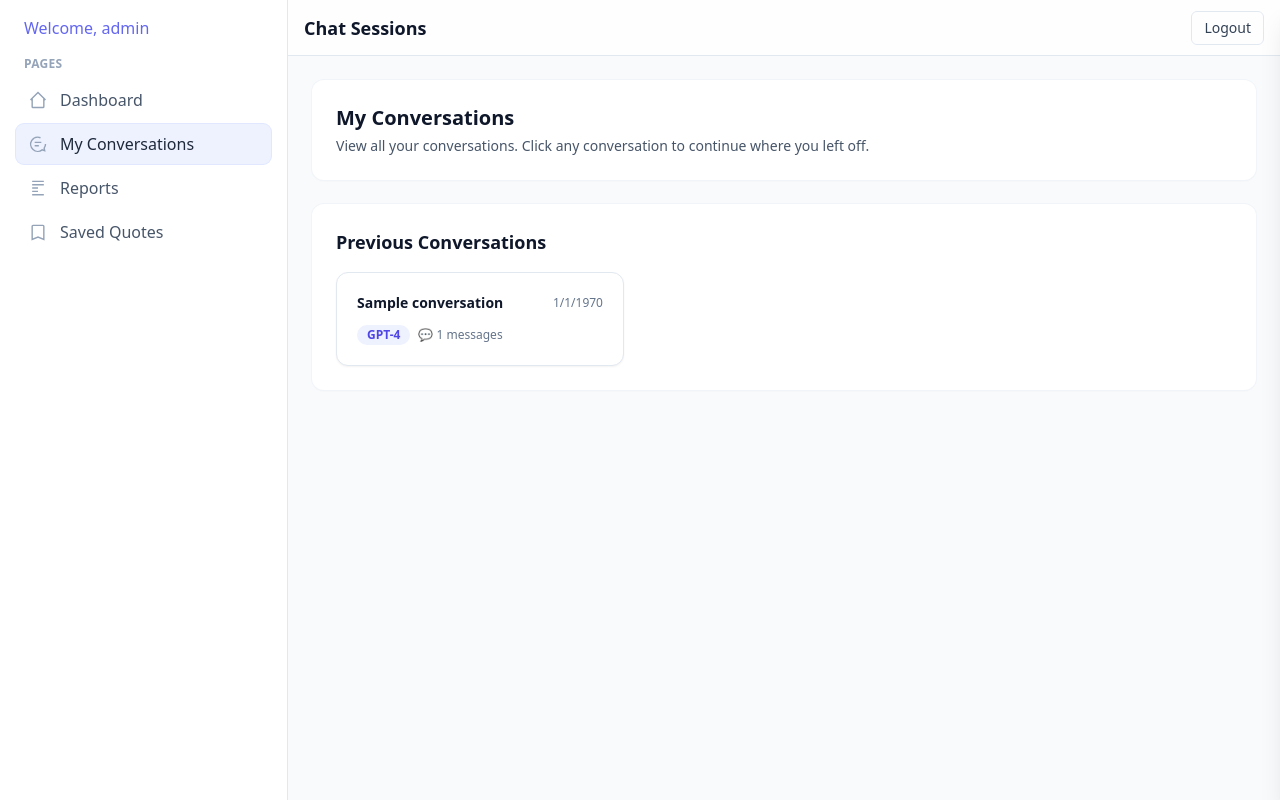
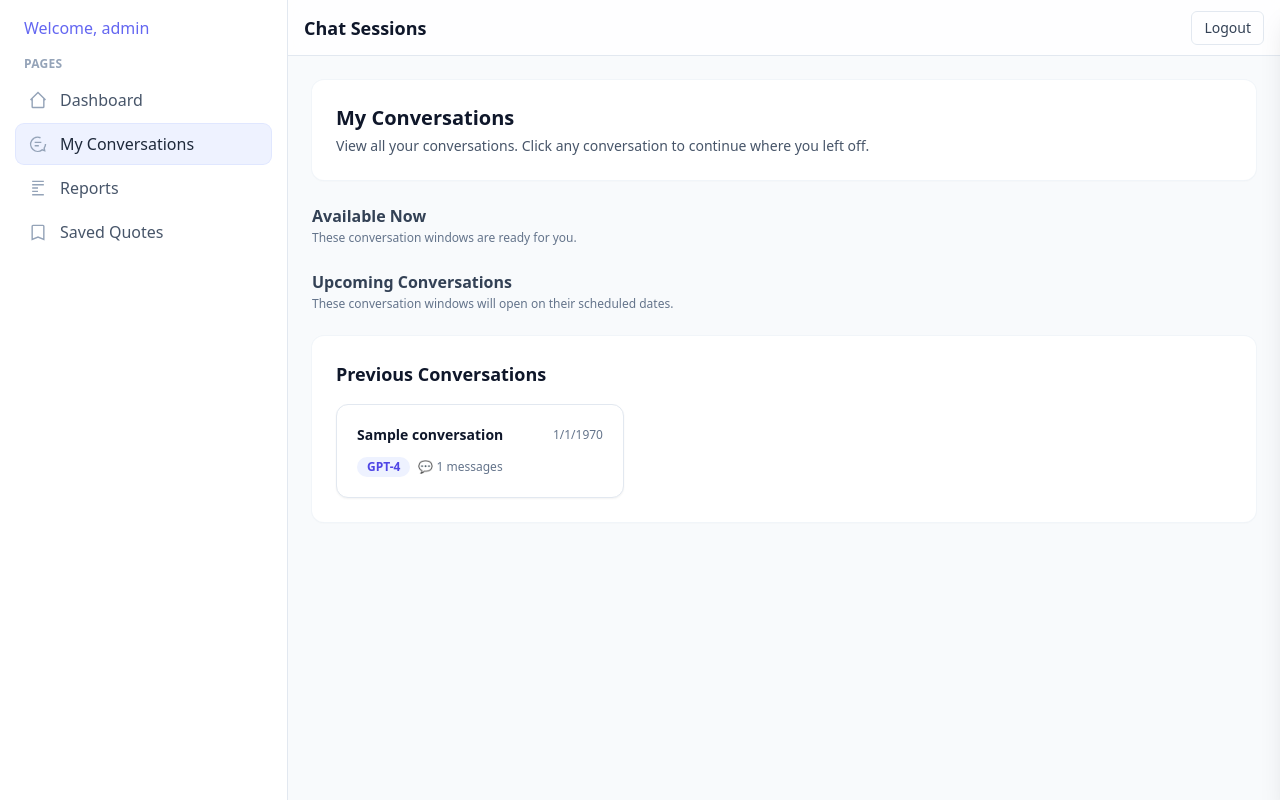
Before and after one commit to khaihtruong/cosmos, a Flask app: page /chat-windows in a window 1280 px wide. Run offline with Flask 3, Linux system fonts and the light colour scheme; a user stored in the database is signed in; data comes from the database, SQL or seed files in the repository; tables that the repository leaves empty hold one stand-in row (values such as "Sample post"); some libraries are stand-ins or nearby versions.

Commit message:
fix: Handle upcoming conversations appropriately on My Conversations page

```diff
--- a/llm_chat/models/chat_window.py
+++ b/llm_chat/models/chat_window.py
@@ -59,6 +59,7 @@ class ChatWindow(db.Model):
             'end_date': self.end_date,
             'is_active': self.is_active,
             'is_current': self.is_current(),
+            'is_upcoming': self.is_upcoming(),
             'created_at': self.created_at,
             'updated_at': self.updated_at
         }
--- a/llm_chat/routes/chat_windows.py
+++ b/llm_chat/routes/chat_windows.py
@@ -76,7 +76,7 @@ def get_chat_window(window_id):
 @window_bp.route("/current", methods=["GET"])
 @login_required
 def get_current_windows():
-    """Get currently active chat windows for the patient"""
+    """Get active chat windows for the patient (current and upcoming)"""
     if not current_user.is_patient():
         abort(403)
 
@@ -85,12 +85,9 @@ def get_current_windows():
         is_active=True
     ).all()
 
-    # Filter to only currently valid windows based on date
-    current_windows = [w for w in windows if w.is_current()]
-
     # Include templates for each window
     result = []
-    for window in current_windows:
+    for window in windows:
         window_data = window.to_dict()
         window_data['templates'] = [t.to_dict() for t in window.templates.filter_by(is_active=True).order_by(ChatTemplate.order_index).all()]
         # Check if conversations already exist for each template
--- a/llm_chat/routes/conversations.py
+++ b/llm_chat/routes/conversations.py
@@ -169,12 +169,14 @@ def get_conversations():
 
         # Determine if conversation is active (can still send messages)
         is_active = True
+        is_upcoming = False
         window_end_date = None
 
         if c.window_id:
             window = ChatWindow.query.get(c.window_id)
             if window:
                 window_end_date = window.end_date
+                is_upcoming = window.is_upcoming()
                 # Conversation is inactive if window has ended or is not active
                 if now > window.end_date or not window.is_active:
                     is_active = False
@@ -193,6 +195,7 @@ def get_conversations():
             'message_count': len(msgs),
             'messages': [m.to_dict() for m in msgs],  # <-- include Message.content here
             'is_active': is_active,
+            'is_upcoming': is_upcoming,
             'window_end_date': window_end_date,
             'template_id': c.template_id
         })
--- a/templates/user_chat_windows.html
+++ b/templates/user_chat_windows.html
@@ -116,8 +116,32 @@
         </section>
 
         <section class="space-y-6">
-          <div id="windowsContainer" class="hidden space-y-6">
-            <!-- Windows injected here -->
+          <!-- Active Windows Section -->
+          <div id="activeWindowsSection">
+            <div class="mb-3">
+              <h4 class="text-base font-semibold text-slate-700">Available Now</h4>
+              <p class="text-xs text-slate-500 mt-0.5">These conversation windows are ready for you.</p>
+            </div>
+            <div id="activeWindowsContainer" class="space-y-6">
+              <!-- Active windows injected here -->
+            </div>
+            <div id="activeEmptyState" class="hidden rounded-xl border border-dashed border-slate-200 bg-white p-8 text-center text-slate-600">
+              <p class="text-sm">No conversation windows are available right now. Your provider will set up new conversation windows as part of your care plan.</p>
+            </div>
+          </div>
+
+          <!-- Upcoming Windows Section -->
+          <div id="upcomingWindowsSection" class="mt-8">
+            <div class="mb-3">
+              <h4 class="text-base font-semibold text-slate-700">Upcoming Conversations</h4>
+              <p class="text-xs text-slate-500 mt-0.5">These conversation windows will open on their scheduled dates.</p>
+            </div>
+            <div id="upcomingWindowsContainer" class="space-y-6">
+              <!-- Upcoming windows injected here -->
+            </div>
+            <div id="upcomingEmptyState" class="hidden rounded-xl border border-dashed border-slate-200 bg-white p-8 text-center text-slate-600">
+              <p class="text-sm">No conversations are scheduled yet. Your provider will create new conversation windows as needed for your ongoing support.</p>
+            </div>
           </div>
 
           <div id="emptyState"
@@ -285,30 +309,80 @@
     }
 
     function displayWindows() {
-      const container = document.getElementById('windowsContainer');
+      const activeContainer = document.getElementById('activeWindowsContainer');
+      const upcomingContainer = document.getElementById('upcomingWindowsContainer');
+      const activeSection = document.getElementById('activeWindowsSection');
+      const upcomingSection = document.getElementById('upcomingWindowsSection');
+      const activeEmpty = document.getElementById('activeEmptyState');
+      const upcomingEmpty = document.getElementById('upcomingEmptyState');
       const emptyState = document.getElementById('emptyState');
 
       if (!currentWindows.length) {
-        container.classList.add('hidden');
+        activeSection.classList.add('hidden');
+        upcomingSection.classList.add('hidden');
         emptyState.classList.remove('hidden');
-        container.innerHTML = '';
         return;
       }
 
-      container.classList.remove('hidden');
       emptyState.classList.add('hidden');
+      activeSection.classList.remove('hidden');
+      upcomingSection.classList.remove('hidden');
 
-      container.innerHTML = currentWindows.map(window => {
-        const isActive = Boolean(window.is_current);
-        const statusLabel = isActive ? '🟢 Active' : '⏰ Scheduled';
-        const statusClasses = isActive ? 'bg-emerald-50 text-emerald-700' : 'bg-amber-50 text-amber-700';
+      // Separate active and upcoming windows
+      const activeWindows = currentWindows.filter(w => w.is_current);
+      const upcomingWindows = currentWindows.filter(w => !w.is_current && w.is_upcoming);
+
+      // Render active windows
+      if (activeWindows.length === 0) {
+        activeContainer.classList.add('hidden');
+        activeEmpty.classList.remove('hidden');
+      } else {
+        activeContainer.classList.remove('hidden');
+        activeEmpty.classList.add('hidden');
+        activeContainer.innerHTML = activeWindows.map(window => renderWindowCard(window, false)).join('');
+      }
+
+      // Render upcoming windows
+      if (upcomingWindows.length === 0) {
+        upcomingContainer.classList.add('hidden');
+        upcomingEmpty.classList.remove('hidden');
+      } else {
+        upcomingContainer.classList.remove('hidden');
+        upcomingEmpty.classList.add('hidden');
+        upcomingContainer.innerHTML = upcomingWindows.map(window => renderWindowCard(window, true)).join('');
+      }
+    }
+
+    function renderWindowCard(window, isUpcoming) {
       const dateRange = escapeHtml(formatDateRange(window.start_date, window.end_date));
       const descriptionHtml = window.description
         ? `<p class="mt-3 text-sm leading-6 text-slate-600">${formatMultiline(window.description)}</p>`
         : '';
 
       const templates = Array.isArray(window.templates) ? window.templates : [];
-        const templatesHtml = templates.length
+
+      let templatesHtml;
+      if (isUpcoming) {
+        // Show each template as locked for upcoming windows
+        const availableDate = new Date(window.start_date * 1000).toLocaleDateString();
+        templatesHtml = templates.length
+          ? templates.map(template => `
+              <article class="flex h-full flex-col justify-between rounded-xl border border-slate-200 bg-slate-50 p-5 text-center opacity-75">
+                <div>
+                  <div class="text-2xl mb-2">🔒</div>
+                  <h4 class="text-base font-semibold text-slate-700">${escapeHtml(template.title || 'Untitled Session')}</h4>
+                  ${template.purpose ? `<p class="mt-2 text-sm leading-6 text-slate-500">${formatMultiline(template.purpose)}</p>` : ''}
+                </div>
+                <div class="mt-4">
+                  <p class="text-xs text-slate-600">Available ${availableDate}</p>
+                </div>
+              </article>
+            `).join('')
+          : `<div class="rounded-xl border border-dashed border-slate-200 bg-slate-50 p-6 text-sm text-slate-500">
+               No chat templates available in this window yet.
+             </div>`;
+      } else {
+        templatesHtml = templates.length
           ? templates.map(template => {
               const hasConversation = Boolean(template.has_conversation);
               const buttonLabel = hasConversation ? 'Continue' : 'Start';
@@ -346,6 +420,10 @@
           : `<div class="rounded-xl border border-dashed border-slate-200 bg-slate-50 p-6 text-sm text-slate-500">
                No chat templates available in this window yet.
              </div>`;
+      }
+
+      const statusLabel = isUpcoming ? 'Upcoming' : 'Active';
+      const statusClasses = isUpcoming ? 'bg-amber-50 text-amber-700' : 'bg-emerald-50 text-emerald-700';
 
       return `
         <section class="rounded-2xl bg-white p-6 shadow-sm ring-1 ring-slate-100">
@@ -366,7 +444,6 @@
           </div>
         </section>
       `;
-      }).join('');
     }
 
     async function handleTemplateClick(templateId, conversationId) {
@@ -411,7 +488,11 @@
           (w.templates || []).filter(t => t.conversation_id).map(t => t.conversation_id)
         );
 
-        const oldConversations = (conversations || []).filter(c => !windowConvIds.includes(c.id));
+        const oldConversations = (conversations || []).filter(c =>
+          !windowConvIds.includes(c.id) &&
+          !c.is_upcoming &&
+          c.id !== null  // Exclude placeholders
+        );
 
         const existingSection = document.getElementById('existingConversations');
         const list = document.getElementById('conversationsList');
```
Lines whose indentation alone changed are shown as unchanged.
